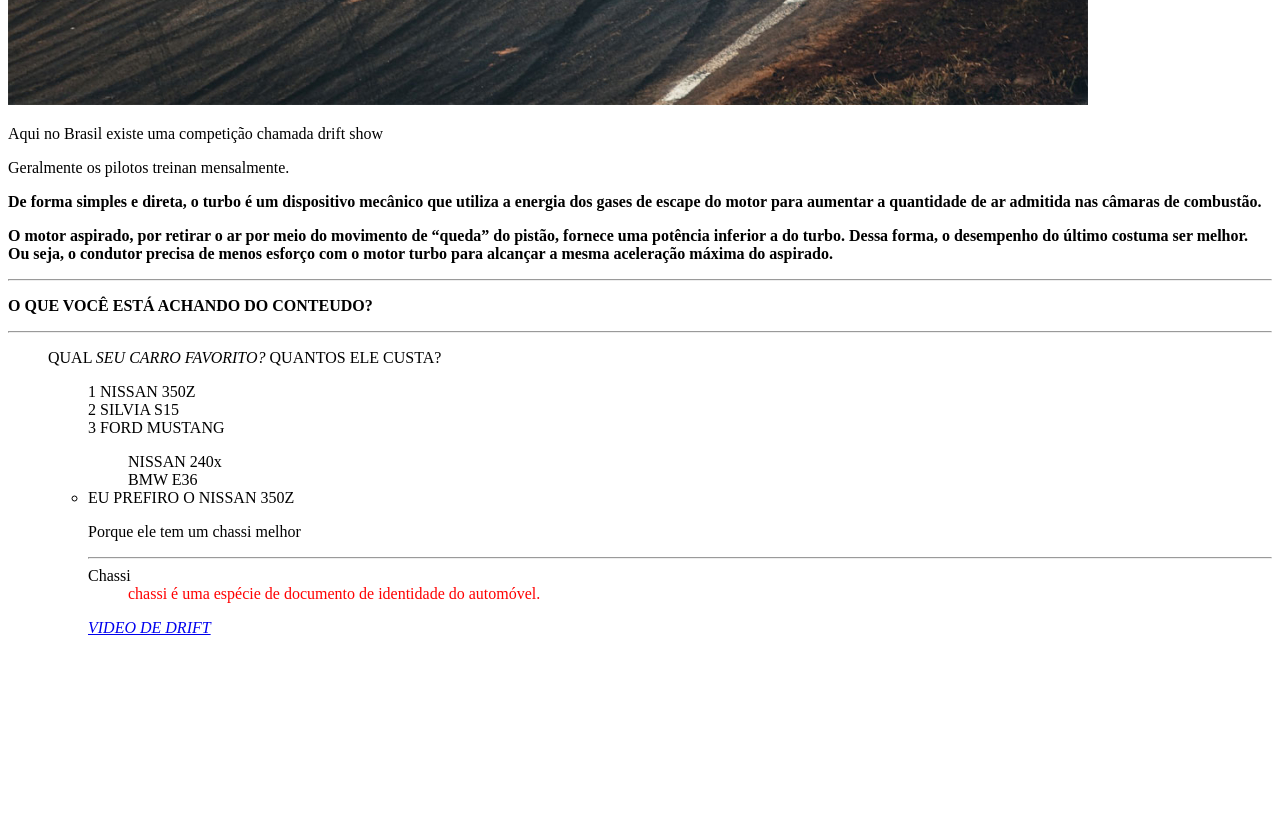
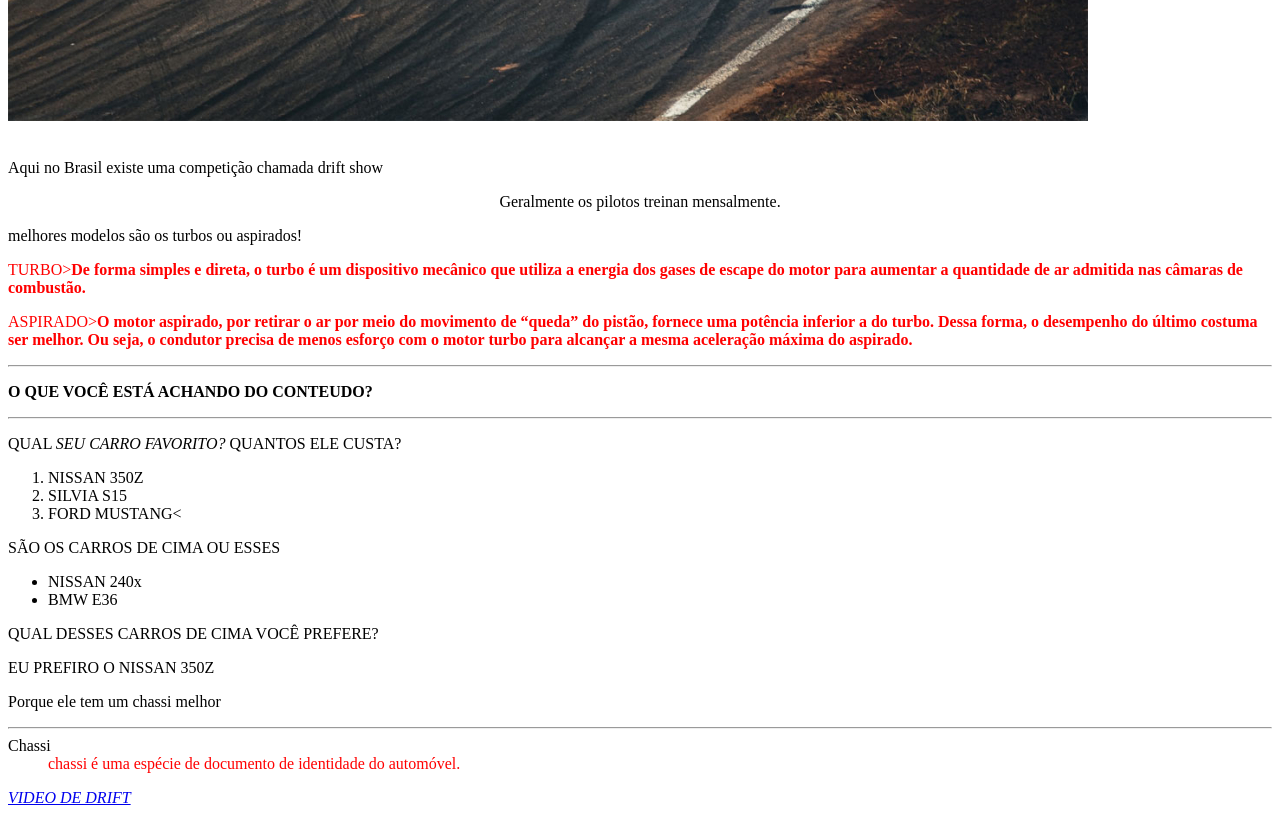
Before and after one commit to jhonathan0/jhon_7, a plain HTML site: page index.html in a window 1280 px wide. Shown: the part 1040-1855 px from the top of the page. Before the commit the page ends 1693 px from the top, so only its background shows below. Drawn offline with Linux system fonts and the light colour scheme.

Commit message:
TERMINEI

```diff
--- a/index.html
+++ b/index.html
@@ -19,34 +19,38 @@
     <a href="zika.jpg">imagem em outra janela</a>
     <p> </p>
 
-    <i>NA SUA OPINIÃO QUAL MOTOR É O MELHOR MOOTR PARA O DRIFT!</i>
+    <p><i>NA SUA OPINIÃO QUAL MOTOR É O MELHOR MOOTR PARA O DRIFT!</i></p>
 
     <img src="zika.jpg">
-    <p> </p>
-     Aqui no Brasil existe uma competição chamada drift show
-     <p style="text-align: ;">Geralmente os pilotos treinan mensalmente.</p>
-     <p style="font-family: inherit melhores modelos são os turbos ou aspirados!</p>
+    <p> <br>
+     Aqui no Brasil existe uma competição chamada drift show</p>
+     <p style="text-align: center;">Geralmente os pilotos treinan mensalmente.</p>
+     <p style="font-family: inherit;"> melhores modelos são os turbos ou aspirados!</p>
 
-     <p style="color: red;" TURBO><b>De forma simples e direta, o turbo é um dispositivo mecânico que utiliza a energia dos gases de escape do motor para aumentar a quantidade de ar admitida nas câmaras de combustão.</b></p>
-    <p style="color red;" ASPIRADO><b>O motor aspirado, por retirar o ar por meio do movimento de “queda” do pistão, fornece uma potência inferior a do turbo. Dessa forma, o desempenho do último costuma ser melhor. Ou seja, o condutor precisa de menos esforço com o motor turbo para alcançar a mesma aceleração máxima do aspirado.</b></p>
+     <p style="color: red;"> TURBO><b>De forma simples e direta, o turbo é um dispositivo mecânico que utiliza a energia dos gases de escape do motor para aumentar a quantidade de ar admitida nas câmaras de combustão.</b></p>
+    <p style="color:red;">ASPIRADO><b>O motor aspirado, por retirar o ar por meio do movimento de “queda” do pistão, fornece uma potência inferior a do turbo. Dessa forma, o desempenho do último costuma ser melhor. Ou seja, o condutor precisa de menos esforço com o motor turbo para alcançar a mesma aceleração máxima do aspirado.</b></p>
 
 
     <hr>
     <p><strong>O QUE VOCÊ ESTÁ ACHANDO DO CONTEUDO?</strong></p>
     <hr>
+    <p>QUAL <em>SEU CARRO FAVORITO? </em> QUANTOS ELE CUSTA?</p>
+    <ol>
+        <li>NISSAN 350Z</li>
+        <li>SILVIA S15</li>
+        <li>FORD MUSTANG<</li>
+    </ol>
+
+
+    <P>SÃO OS CARROS DE CIMA OU ESSES</P>
     <ul>
-    <p>QUAL <em>SEU CARRO FAVORITO? </em> QUANTOS ELE CUSTA?</p>
-    <ol>1 NISSAN 350Z</ol>
-    <ol>2 SILVIA S15</ol>
-    <ol>3 FORD MUSTANG</ol>
+        <li>NISSAN 240x</li>
+        <li>BMW E36</li>
+    </ul>
+    <P>QUAL DESSES CARROS DE CIMA VOCÊ PREFERE?</P>
 
-    <P></P>
-    <ul>
-    <ol>NISSAN 240x</ol>
-    <ol>BMW E36</ol>
-
-    <li> EU PREFIRO O NISSAN 350Z</li>
-    <p></p><dl>Porque ele tem um chassi melhor</dl>
+    <p>EU PREFIRO O NISSAN 350Z</p>
+    <p><dl>Porque ele tem um chassi melhor</dl></p>
     <hr>
     <dt>Chassi</dt>
     <dd style="color: red;">  chassi é uma espécie de documento de identidade do automóvel.</dd>
```
